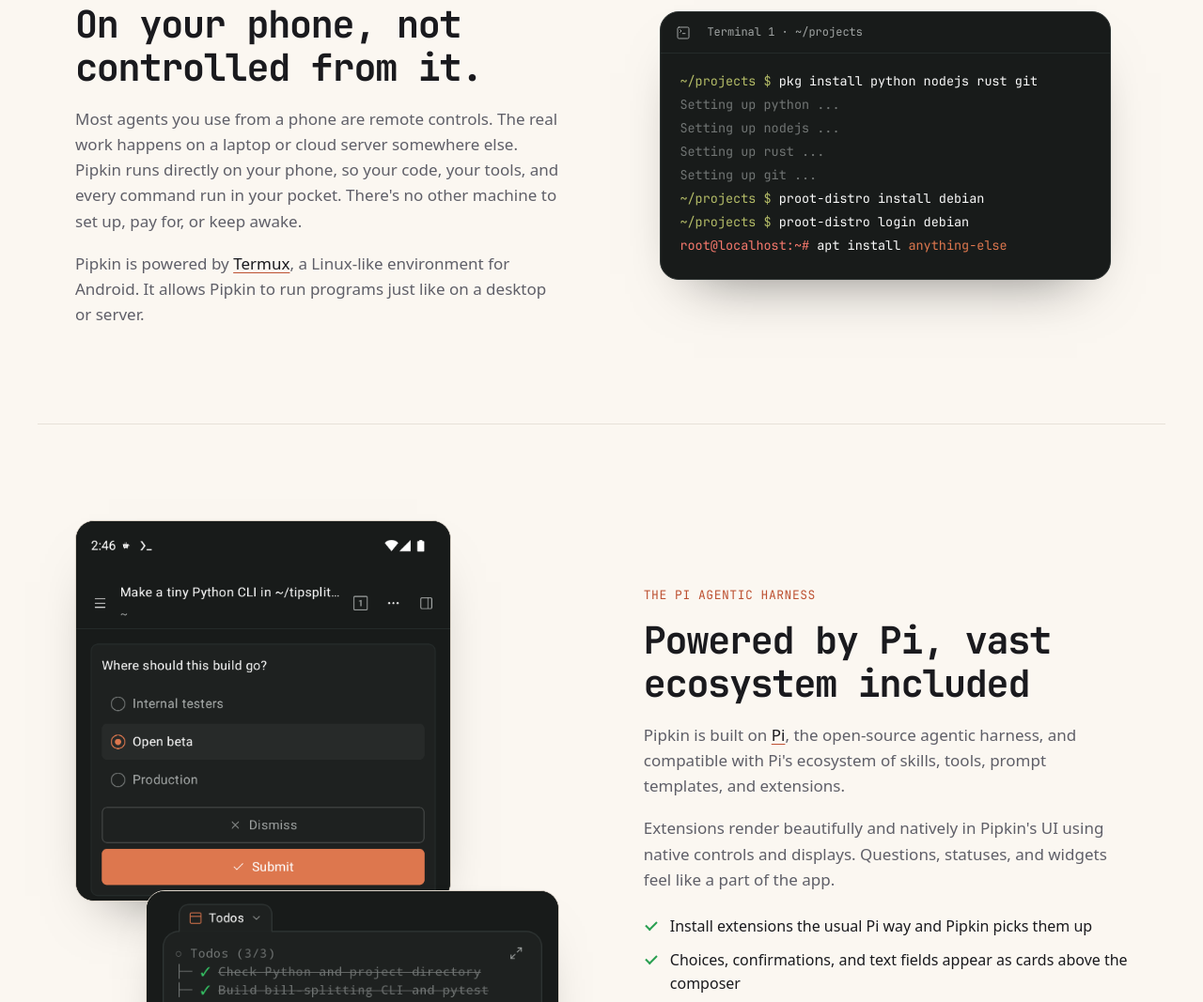
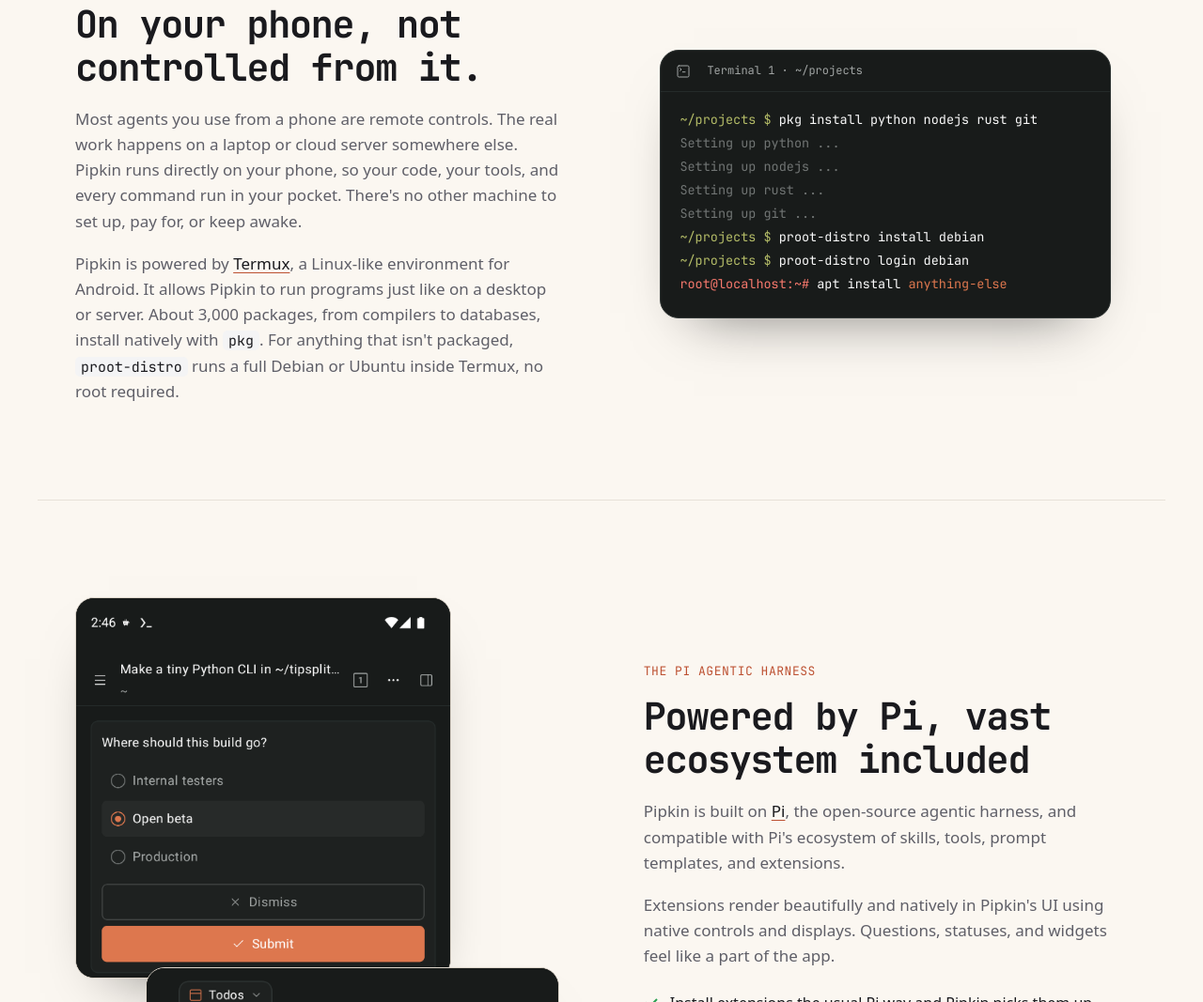
Before and after one commit to jeph/pipkin, an Astro site in the folder site/: page / in a window 1280 px wide. Shown: the part 1022-2089 px from the top of the page at 94% size. Built offline with nearby package versions, Linux system fonts and the light colour scheme; Astro itself is replaced by a stand-in of ours.

Commit message:
docs(site): mention pkg's package count and proot-distro

```diff
--- a/site/src/pages/index.astro
+++ b/site/src/pages/index.astro
@@ -174,7 +174,9 @@
           </p>
           <p>
             Pipkin is powered by <a href={TERMUX_URL} rel="noopener">Termux</a>, a Linux-like environment for Android. It
-            allows Pipkin to run programs just like on a desktop or server.
+            allows Pipkin to run programs just like on a desktop or server. About 3,000 packages, from compilers to
+            databases, install natively with <code>pkg</code>. For anything that isn't packaged,
+            <code>proot-distro</code> runs a full Debian or Ubuntu inside Termux, no root required.
           </p>
         </div>
         <div class="feature-media" data-reveal style="--reveal-delay: 0.1s">
```
